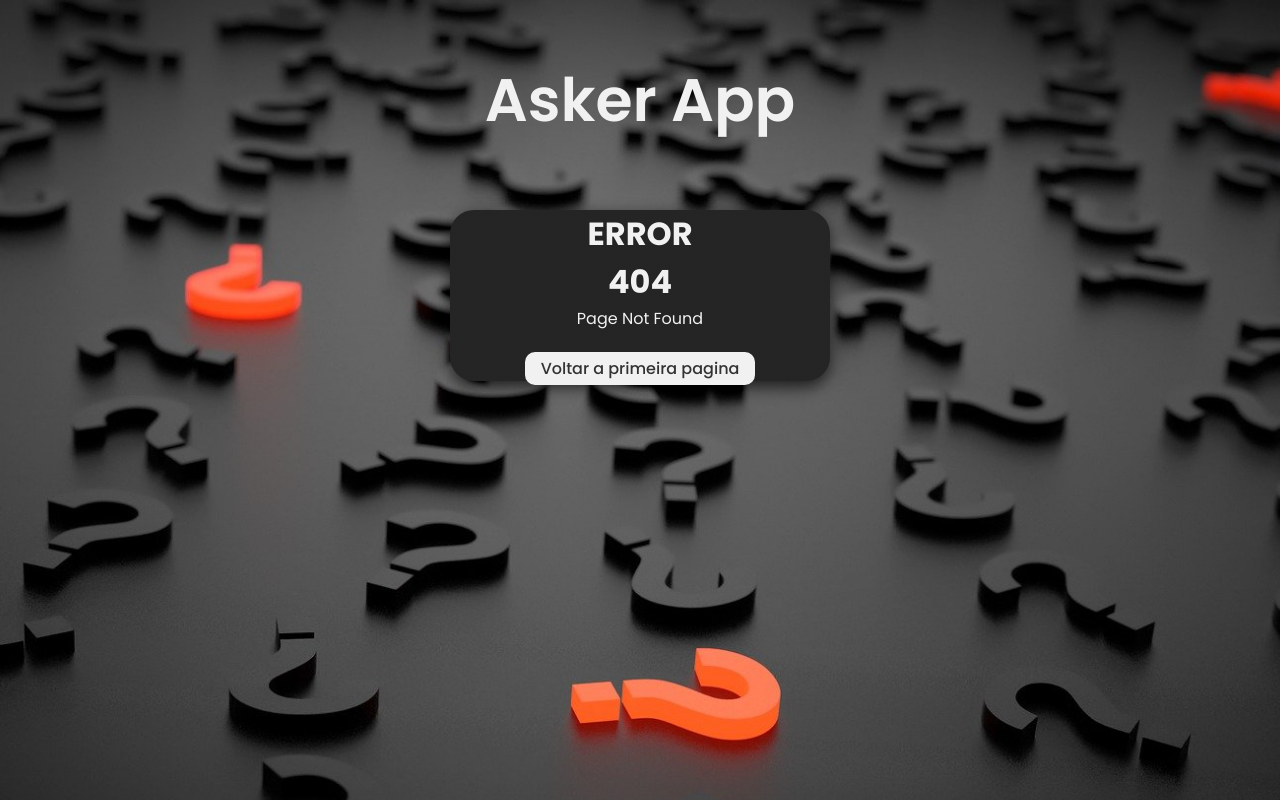
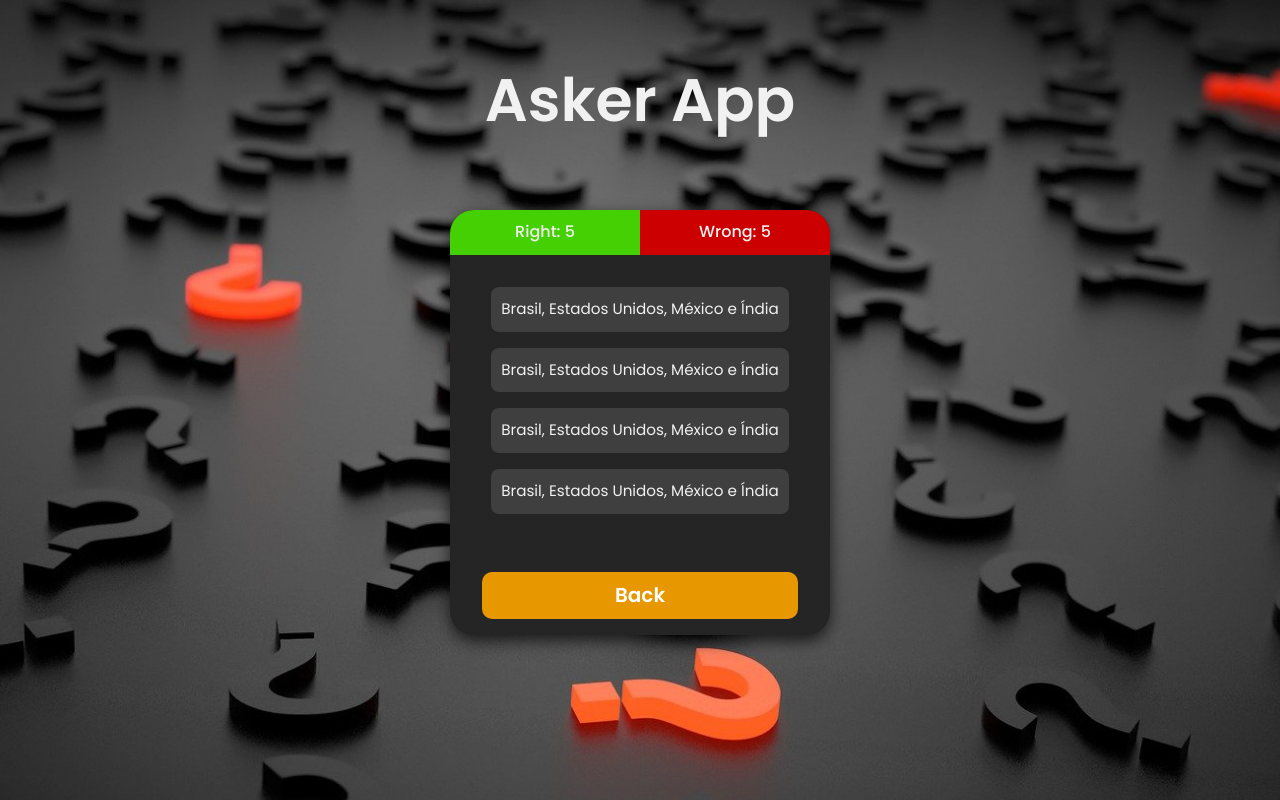
Before and after one commit to jairodoni/asker-app, a React (Vite) app: page /answer in a window 1280 px wide. Before the commit this address had no page. Shown: the top 800 px of the page. Built offline with nearby package versions, Linux system fonts and the light colour scheme; the HTML template or start-up script is replaced by a standard one.

Commit message:
Answer page styled and some more adjustments

```diff
--- a/src/components/OptionCard/index.tsx
+++ b/src/components/OptionCard/index.tsx
@@ -5,6 +5,7 @@ import styles from './styles.module.css';
 
 export function OptionCard() {
   return (
+    <Box>
       <Box className={styles.container}>
         <Typography
           sx={{
@@ -15,5 +16,6 @@ export function OptionCard() {
           Brasil, Estados Unidos, México e Índia
         </Typography>
       </Box>
+    </Box>
   );
 }
--- a/src/components/OptionCard/styles.module.css
+++ b/src/components/OptionCard/styles.module.css
@@ -11,6 +11,9 @@
   background: #3f3f3f;
   color: #f1f1f1;
 
+  /* border: 2px solid; */
+
+  /* border-image: linear-gradient(227.91deg, #106af2 0%, #00e0ff 100%) 1; */
   transition: filter 0.2s;
 }
 
@@ -20,5 +23,16 @@
 
 .container:focus,
 .container:active {
-  border: 2px solid #f1f1f1;
+  border: 1px solid #f1f1f1;
 }
+
+.right {
+  padding: 2px;
+  border-radius: 8px;
+  background: linear-gradient(227.91deg, #940000 0%, #e90000 100%);
+}
+.wrong {
+  padding: 2px;
+  border-radius: 8px;
+  background: linear-gradient(227.91deg, #2f9300 0%, #49e100 100%);
+}
--- a/src/components/QuestionWithAnswer/index.tsx
+++ b/src/components/QuestionWithAnswer/index.tsx
@@ -1,12 +1,23 @@
+import { useNavigate } from "react-router";
 import { Typography } from "@material-ui/core";
 import { Box } from "@material-ui/system";
 import { FiCheck } from "react-icons/fi";
 import styles from './styles.module.css';
 
-export function QuestionWithAnswer() {
+interface QuestionWithAnswerProps {
+  path: string;
+}
+
+export function QuestionWithAnswer({ path }: QuestionWithAnswerProps) {
+
+  const navigate = useNavigate();
+
+  function handleGoTo() {
+    navigate(path)
+  }
 
   return (
-    <Box className={styles.option}>
+    <Box className={styles.option} onClick={handleGoTo}>
       <Typography
         sx={{
           fontSize: "0.95rem",
--- a/src/components/RecordCard/index.tsx
+++ b/src/components/RecordCard/index.tsx
@@ -27,17 +27,7 @@ export function RecordCard({ children, right, wrong }: RecordCardProps) {
           </Typography>
         </div>
       </Box>
-
       {children}
-
-      <Box
-        paddingX={4}
-        paddingBottom={2}
-      >
-        <ButtonComponent background="#E79800" path="/">
-          Back to home
-        </ButtonComponent>
-      </Box>
     </Card>
   );
 }
--- /dev/null
+++ b/src/pages/Answer.tsx
@@ -0,0 +1,37 @@
+import { Stack } from '@material-ui/core';
+import { Box } from '@material-ui/system';
+import { ButtonComponent } from '../components/ButtonComponent';
+import { OptionCard } from '../components/OptionCard';
+import { RecordCard } from '../components/RecordCard';
+
+export function Answer() {
+  return (
+    <RecordCard right={5} wrong={5}>
+      <Stack
+        direction="column"
+        alignItems="center"
+        justifyContent="flex-start"
+        spacing={2}
+        p={4}
+        sx={{
+          width: "100%",
+          maxHeight: "350px",
+          overflowY: "scroll",
+        }}
+      >
+        <OptionCard />
+        <OptionCard />
+        <OptionCard />
+        <OptionCard />
+      </Stack>
+      <Box
+        paddingX={4}
+        paddingBottom={2}
+      >
+        <ButtonComponent background="#E79800" path="/record">
+          Back
+        </ButtonComponent>
+      </Box>
+    </RecordCard>
+  );
+}
--- a/src/pages/Home.tsx
+++ b/src/pages/Home.tsx
@@ -7,7 +7,9 @@ export function Home() {
 
   return (
     <Card>
-      <Stack>
+      <Stack
+        p={4}
+      >
         <Typography
           sx={{
             marginBottom: 2,
--- a/src/pages/PageNotFound.tsx
+++ b/src/pages/PageNotFound.tsx
@@ -6,6 +6,7 @@ export function PageNotFound() {
   return (
     <Card>
       <Stack
+        p={4}
         sx={{
           alignItems: "center"
         }}
@@ -17,14 +18,15 @@ export function PageNotFound() {
         <Link to="/">
           <a
             style={{
+              width: "100%",
               background: "#f1f1f1",
               color: "#333",
-              padding: "5px 16px",
+              padding: "5px 18px",
               borderRadius: "10px",
               fontWeight: "500"
             }}
           >
-            Voltar a primeira pagina
+            Back to home
           </a>
         </Link>
       </Stack>
--- a/src/pages/RecordSession.tsx
+++ b/src/pages/RecordSession.tsx
@@ -1,4 +1,6 @@
 import { Stack } from "@material-ui/core";
+import { Box } from "@material-ui/system";
+import { ButtonComponent } from "../components/ButtonComponent";
 import { QuestionWithAnswer } from "../components/QuestionWithAnswer";
 import { RecordCard } from "../components/RecordCard";
 
@@ -18,17 +20,25 @@ export function RecordSession() {
           overflowY: "scroll",
         }}
       >
-        <QuestionWithAnswer />
-        <QuestionWithAnswer />
-        <QuestionWithAnswer />
-        <QuestionWithAnswer />
-        <QuestionWithAnswer />
-        <QuestionWithAnswer />
-        <QuestionWithAnswer />
-        <QuestionWithAnswer />
-        <QuestionWithAnswer />
-        <QuestionWithAnswer />
+        <QuestionWithAnswer path="/answer" />
+        <QuestionWithAnswer path="/" />
+        <QuestionWithAnswer path="/" />
+        <QuestionWithAnswer path="/" />
+        <QuestionWithAnswer path="/" />
+        <QuestionWithAnswer path="/" />
+        <QuestionWithAnswer path="/" />
+        <QuestionWithAnswer path="/" />
+        <QuestionWithAnswer path="/" />
+        <QuestionWithAnswer path="/" />
       </Stack>
+      <Box
+        paddingX={4}
+        paddingBottom={2}
+      >
+        <ButtonComponent background="#E79800" path="/">
+          Back to home
+        </ButtonComponent>
+      </Box>
     </RecordCard>
   );
 }
--- a/src/pages/Start.tsx
+++ b/src/pages/Start.tsx
@@ -6,7 +6,8 @@ export function Start() {
   return (
     <Card>
       <Stack
-        marginTop="-14px"
+        p={4}
+        marginTop="-20px"
         direction="row"
         justifyContent="center"
         alignItems="baseline"
--- a/src/routes.tsx
+++ b/src/routes.tsx
@@ -5,6 +5,7 @@ import { Start } from './pages/Start';
 import { Asks } from './pages/Asks';
 import { PageNotFound } from './pages/PageNotFound';
 import { RecordSession } from './pages/RecordSession';
+import { Answer } from './pages/Answer';
 
 export default function RoutesList() {
   return (
@@ -14,6 +15,7 @@ export default function RoutesList() {
         <Route path="/start" element={<Start />} />
         <Route path="/asks" element={<Asks />} />
         <Route path="/record" element={<RecordSession />} />
+        <Route path="/answer" element={<Answer />} />
       </Route>
       <Route path="*" element={<PageNotFound />} />
     </Routes>
```
Lines whose indentation alone changed are shown as unchanged.
